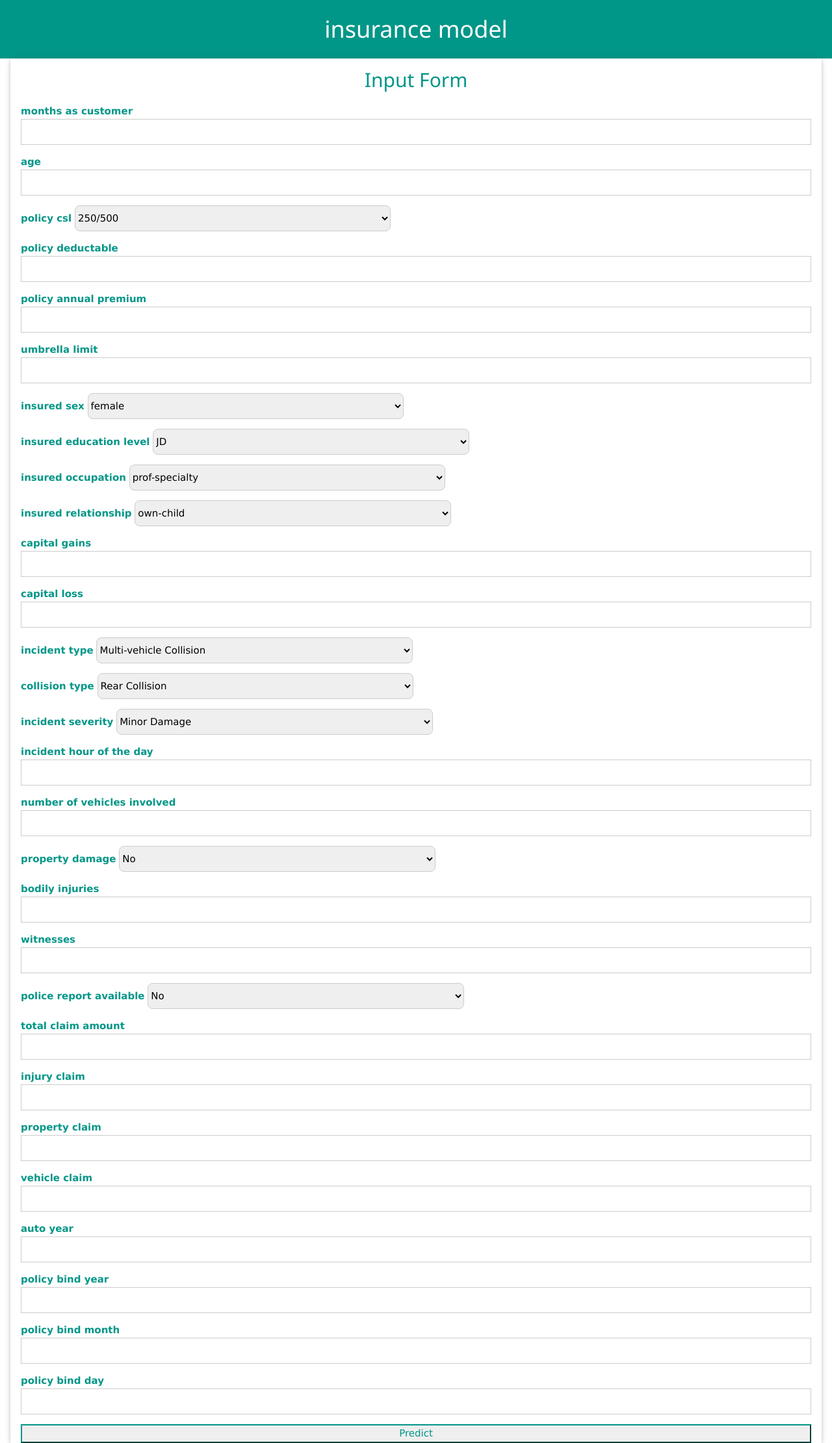
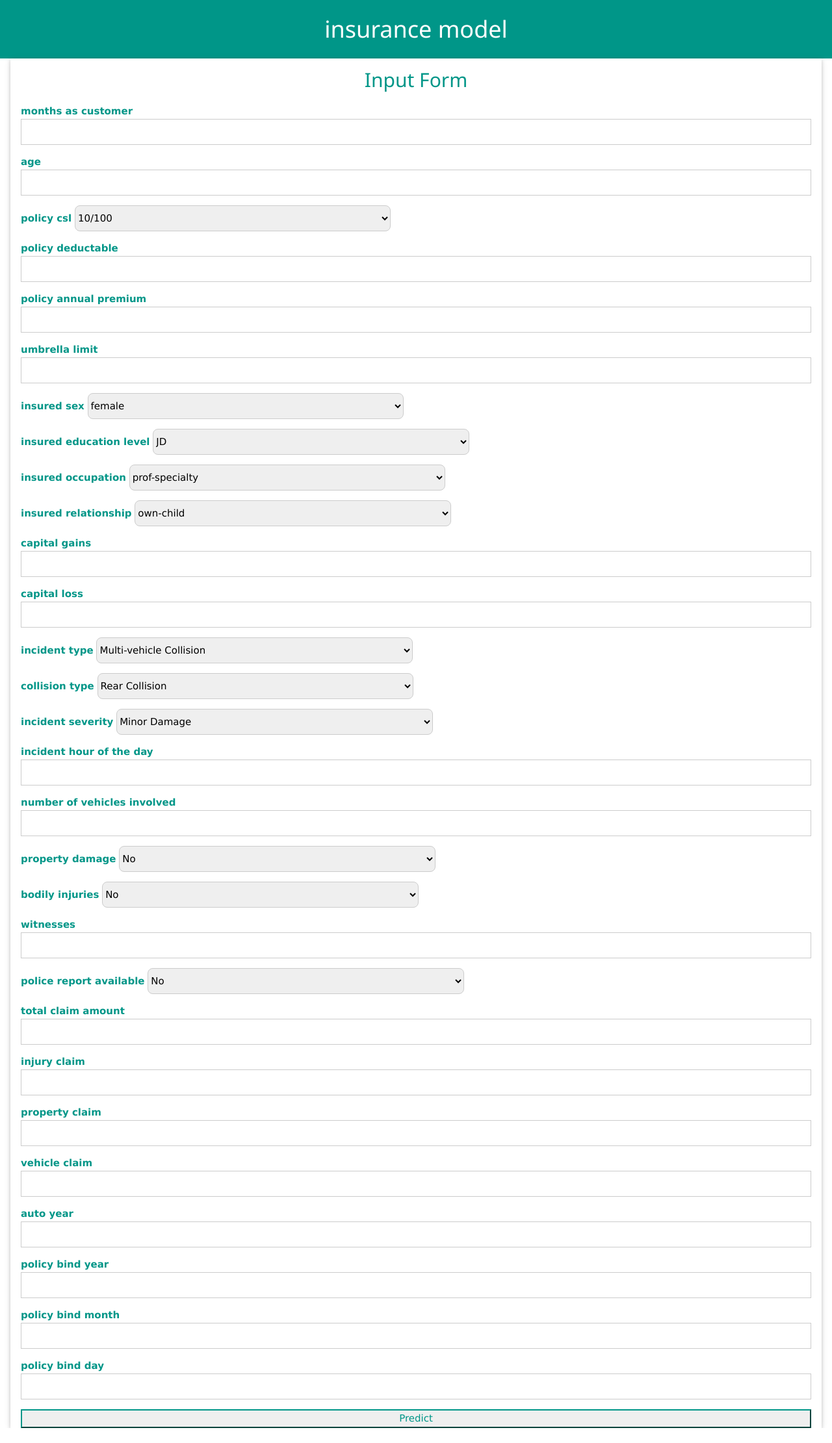
Before and after one commit to alaminmagaga/auto-insurance, a Flask app: page / in a window 1280 px wide. Shown: the whole page at 65% size. After the commit the page ends 2198 px from the top, so only its background shows below. Run offline with Flask 2, Linux system fonts and the light colour scheme; parts of the project's set-up code (start-up, migrations or seed data) failed here and were passed over.

Commit message:
Update index.html

```diff
--- a/templates/index.html
+++ b/templates/index.html
@@ -35,9 +35,9 @@
   <label class="w3-text-teal"><b>policy csl</b></label>
 
   <select name="policy_csl"   class="w3-select w3-border w3-round-large"  style="width:40%" required="required">
-            <option value="250/500">250/500</option>
-            <option value="100/300">100/300</option>
-            <option value="500/1000">500/1000</option>
+            <option value="250/500">10/100</option>
+            <option value="100/300">5/100</option>
+            <option value="500/1000">2/100</option>
             </select>
   <p>
 
@@ -160,8 +160,12 @@
           </select></p>
   <p>
   <label class="w3-text-teal"><b>bodily injuries</b></label>
-  <input id="id1" class="w3-input w3-border" name="bodily_injuries"  type="number" required="required"></p>
+  <select  name="bodily_injuries" class="w3-select w3-border w3-round-large"  style="width:40%" required="required">
+            <option value="No">No</option>
+            <option value="Yes">Yes</option>
 
+
+          </select></p>
   <p>
   <label class="w3-text-teal"><b>witnesses</b></label>
   <input id="id1" class="w3-input w3-border" name="witnesses"  type="number" required="required"></p>
```
